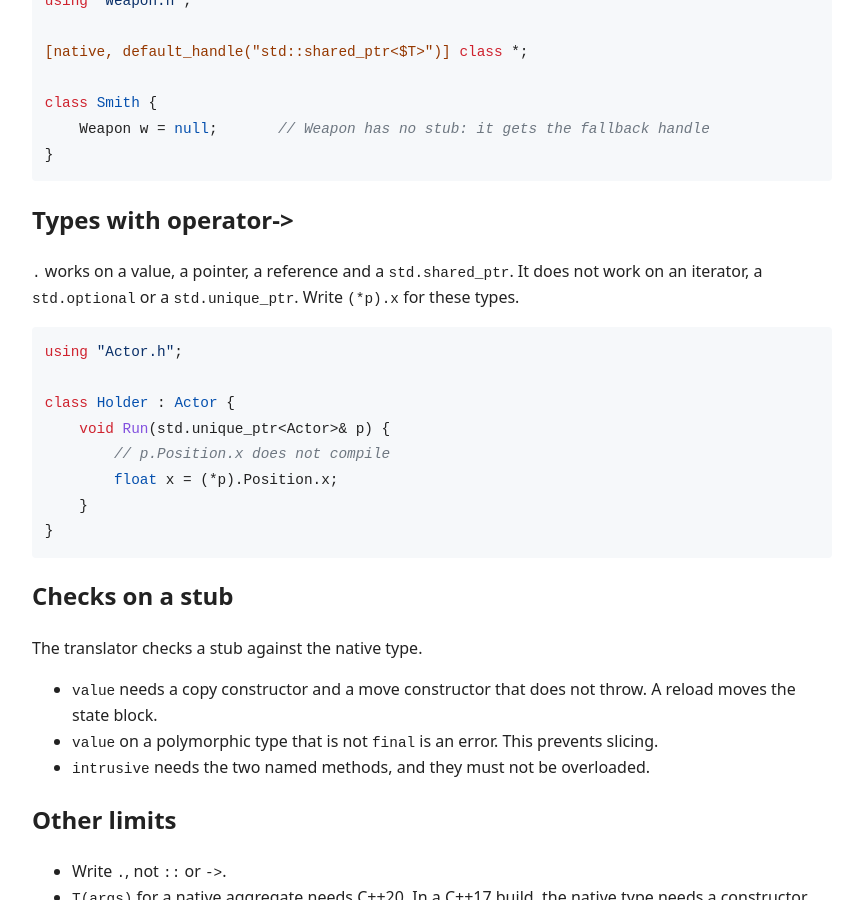
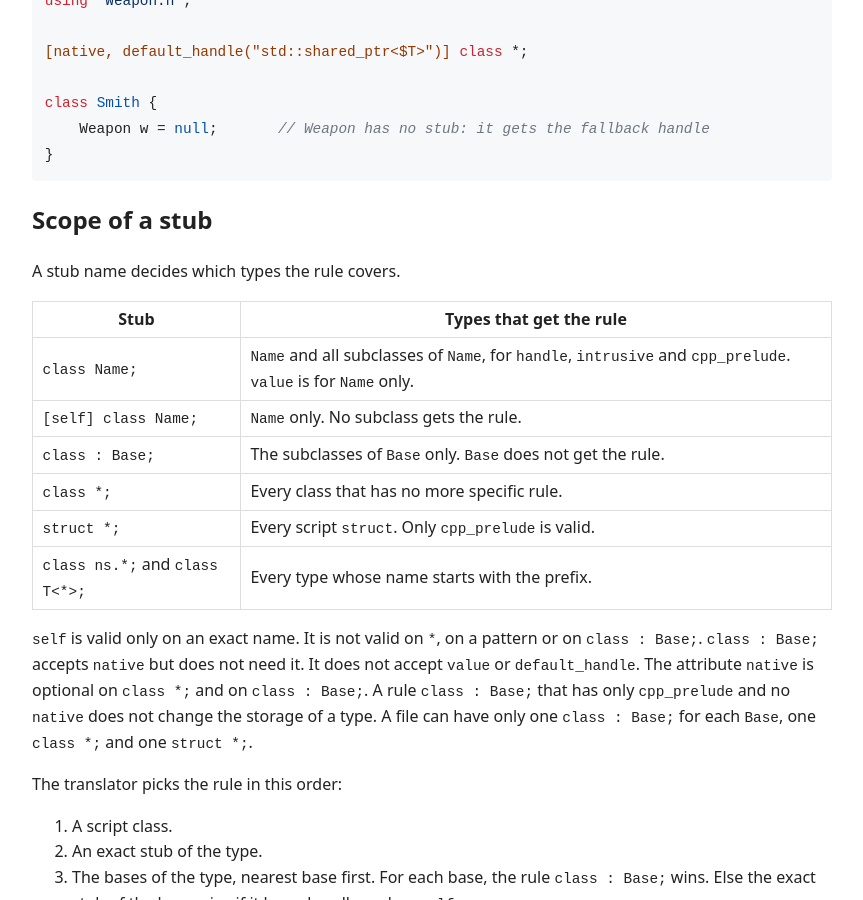
Before and after one commit to rokups/hotpp, a Jekyll site: the page built from native-interop.md, in a window 1280 px wide and 900 px high, scrolled down 2773 px. Shown: the whole window, without its empty margins (224-1087 px from the left). Built offline with Jekyll 4.4.1, drawn with Linux system fonts in a browser that asks for light colours; some of the changed text lies outside the part shown.

Commit message:
Update docs from 9f50e58

````diff
--- a/native-interop.md
+++ b/native-interop.md
@@ -118,6 +118,112 @@ class Smith {
 }
 ```
 
+## Scope of a stub
+
+A stub name decides which types the rule covers.
+
+| Stub | Types that get the rule |
+| --- | --- |
+| `class Name;` | `Name` and all subclasses of `Name`, for `handle`, `intrusive` and `cpp_prelude`. `value` is for `Name` only. |
+| `[self] class Name;` | `Name` only. No subclass gets the rule. |
+| `class : Base;` | The subclasses of `Base` only. `Base` does not get the rule. |
+| `class *;` | Every class that has no more specific rule. |
+| `struct *;` | Every script `struct`. Only `cpp_prelude` is valid. |
+| `class ns.*;` and `class T<*>;` | Every type whose name starts with the prefix. |
+
+`self` is valid only on an exact name. It is not valid on `*`, on a pattern or on `class : Base;`. `class : Base;` accepts `native` but does not need it. It does not accept `value` or `default_handle`. The attribute `native` is optional on `class *;` and on `class : Base;`. A rule `class : Base;` that has only `cpp_prelude` and no `native` does not change the storage of a type. A file can have only one `class : Base;` for each `Base`, one `class *;` and one `struct *;`.
+
+The translator picks the rule in this order:
+
+1. A script class.
+2. An exact stub of the type.
+3. The bases of the type, nearest base first. For each base, the rule `class : Base;` wins. Else the exact stub of the base wins if it has a handle and no `self`.
+4. The longest pattern.
+5. A plain data class is a value.
+6. `class *;`.
+7. A raw type.
+
+Example 1: only the subclasses of `Object` get the shared handle.
+
+```hot
+using "Object.h";
+
+[native, handle("std::shared_ptr<$T>")] class : Object;
+
+class Cache {
+    Object root;       // Object itself: not a handle
+    Item item = null;  // a subclass of Object: std::shared_ptr<Item>
+}
+```
+
+Example 2: `self` keeps the handle on `Object` only.
+
+```hot
+using "Object.h";
+
+[native, handle("$T*"), intrusive("AddRef", "Release"), self] class Object;
+
+class Cache {
+    Object root = null;  // intrusive handle
+    Item item;           // a subclass: no handle
+}
+```
+
+Example 3: a rule for every class, and an exception for one type. The exact stub of `Item` wins over the stub of `Object`.
+
+```hot
+using "Object.h";
+using "Actor.h";
+
+[native, handle("$T*"), intrusive("AddRef", "Release")] class Object;
+[native, default_handle("std::shared_ptr<$T>")] class *;
+[native] class Item;
+
+class Cache {
+    Object o = null;   // the stub of Object
+    Item item;         // the stub of Item: raw
+    Actor a = null;    // no stub: the fallback handle
+}
+```
+
+## C++ insertions
+
+The attribute `cpp_prelude("text")` puts C++ text at the start of a generated type. It is valid on a stub and on a class definition. A stub can be `class Name;`, `class : Base;`, `class *;` or `struct *;`.
+
+- The text of a shell goes after the opening brace of the shell. The text of a script `struct` goes after the opening brace of the `struct`.
+- `$T` is the generated C++ type that gets the text. `$B` is the direct C++ base of a shell. For a script `struct`, `$B` is empty.
+- The string must be on one line. The translator does not change the text, and it writes each text on its own line with an indent of four spaces.
+- A `cpp_prelude` on a class definition is for that class only.
+- A `.cpp` script has no `cpp_prelude`.
+
+A type gets the texts in this order:
+
+1. The text of `class *;` (a shell) or of `struct *;` (a `struct`).
+2. The texts of the bases, from the farthest base to the nearest. For each base, the text of the exact stub comes first (if it has no `self`), then the text of `class : Base;`.
+3. The text of the class definition.
+
+```hot
+using "Actor.h";
+using "Object.h";
+
+[native, handle("std::shared_ptr<$T>")] class : Object;
+[cpp_prelude("OBJECT_DATA;")] class *;
+
+[cpp_prelude("HOT_OBJECT($T, $B);")]
+class Tool : Object {
+    int uses;
+}
+```
+
+The shell of `Tool` starts with these lines:
+
+```cpp
+    OBJECT_DATA;
+    HOT_OBJECT(Tool_Shell, Object);
+```
+
+A `cpp_prelude` on a native type with `self` has no effect, because the type has no shell. The translator gives a warning.
+
 ## Types with operator->
 
 `.` works on a value, a pointer, a reference and a `std.shared_ptr`. It does not work on an iterator, a `std.optional` or a `std.unique_ptr`. Write `(*p).x` for these types.
````
Also changed, not shown: module-level.md (+2 -0 lines).
